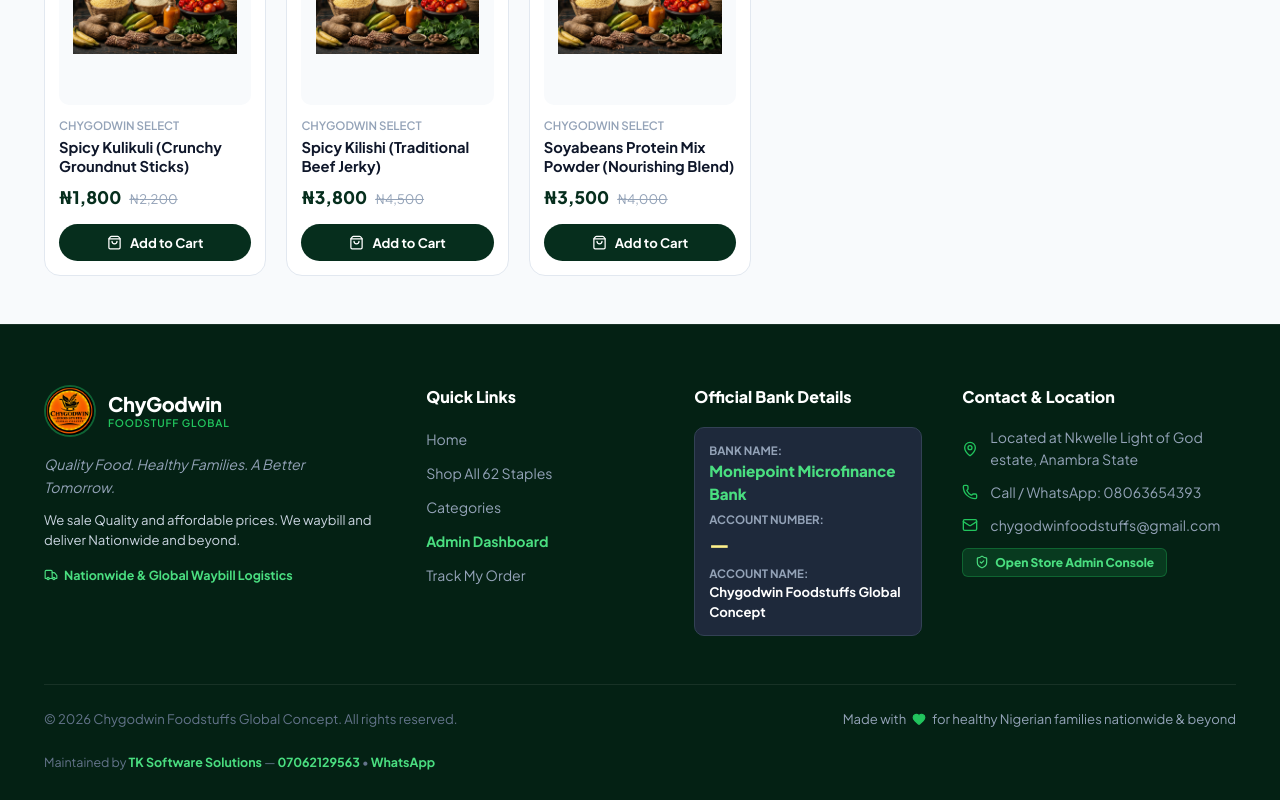
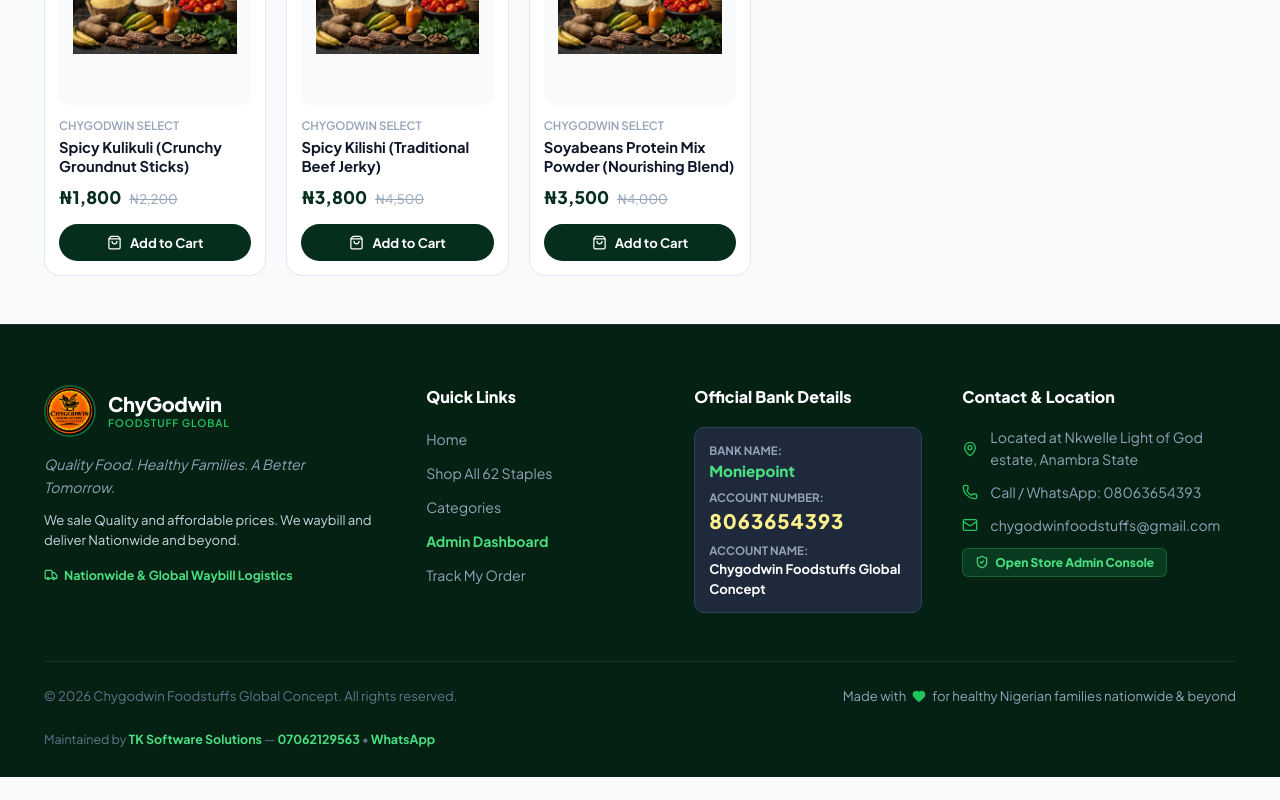
Before and after one commit to Nwite200/chygodwinfoods, a React (Vite) app: page / in a window 1280 px wide. Shown: the part 3154-3954 px from the top of the page. After the commit the page ends 3931 px from the top, so only its background shows below. Built offline with nearby package versions, Linux system fonts and the light colour scheme; no server answers.

Commit message:
feat: add Moniepoint direct bank transfer details to checkout page

```diff
--- a/src/data/products.js
+++ b/src/data/products.js
@@ -8,9 +8,9 @@
   whatsapp: '2348063654393',
   email: 'chygodwinfoodstuffs@gmail.com',
   bank: {
-    accountNumber: import.meta.env.VITE_BANK_ACCOUNT_NUMBER || '',
-    accountName: import.meta.env.VITE_BANK_ACCOUNT_NAME || '',
-    bankName: import.meta.env.VITE_BANK_NAME || ''
+    accountNumber: import.meta.env.VITE_BANK_ACCOUNT_NUMBER || '8063654393',
+    accountName: import.meta.env.VITE_BANK_ACCOUNT_NAME || 'Chygodwin Foodstuffs Global Concept',
+    bankName: import.meta.env.VITE_BANK_NAME || 'Moniepoint'
   }
 };
 
```
Also changed, not shown: 1 other file (tests, documents, lock files or other folders).
